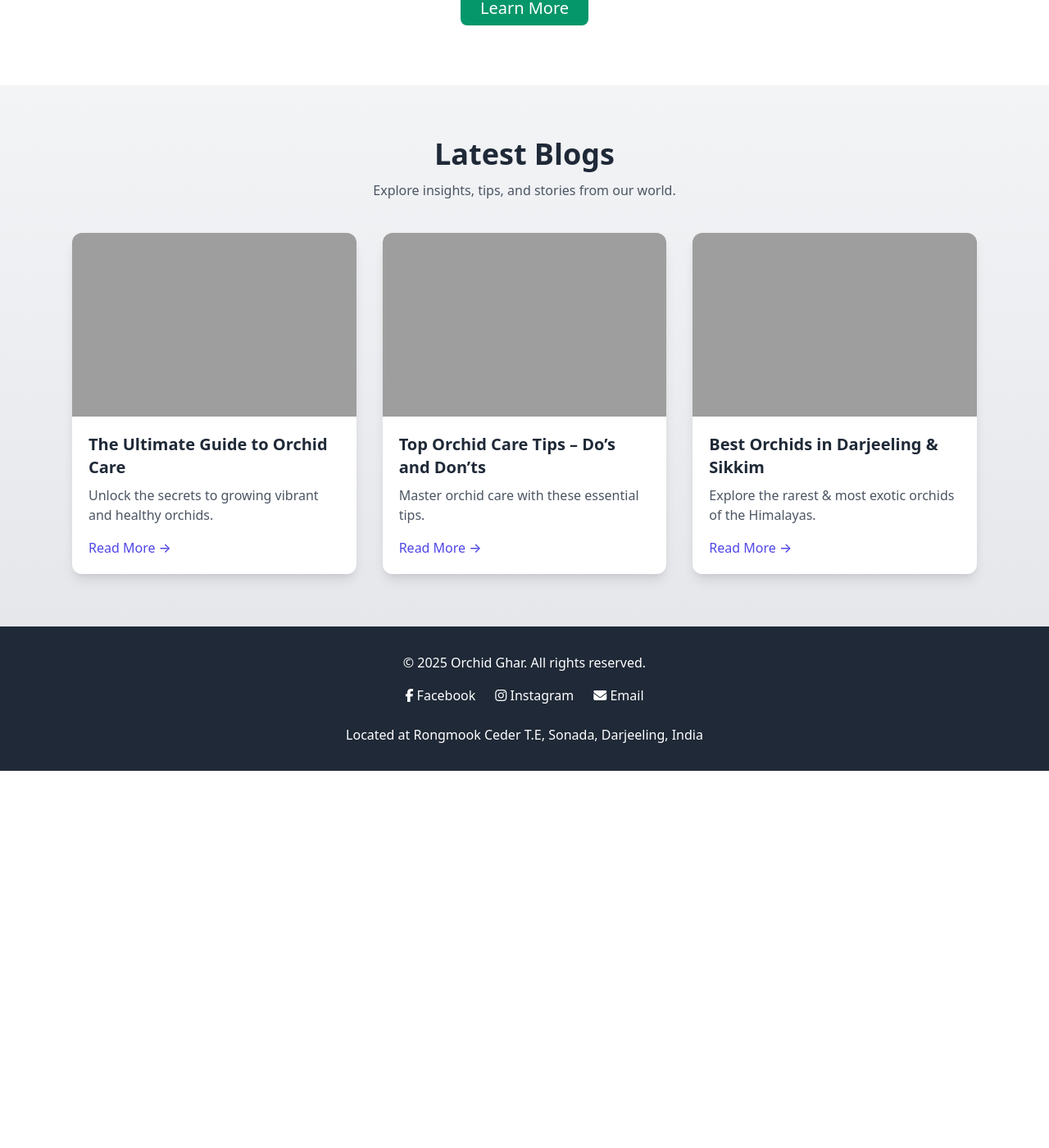
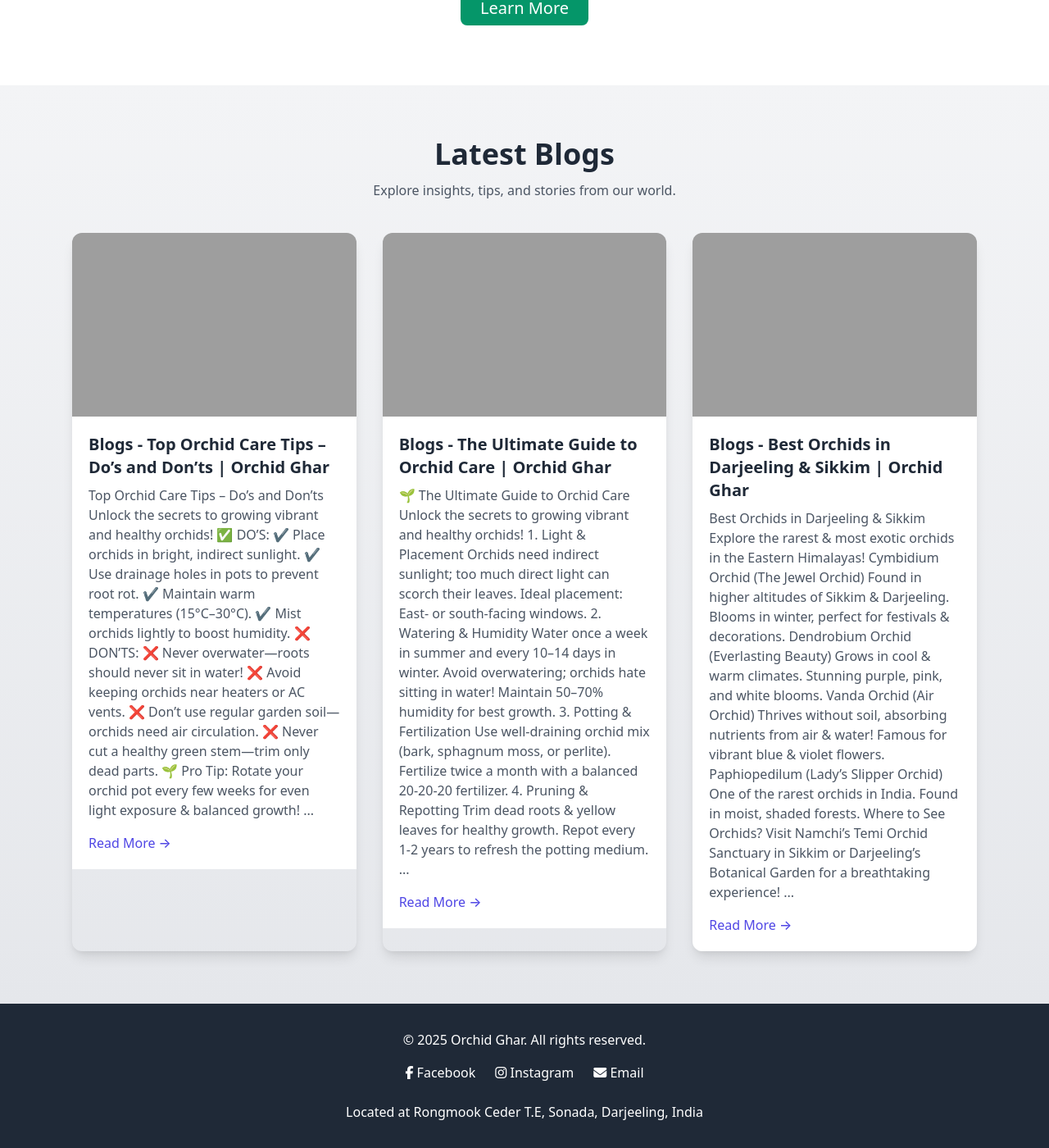
Before and after one commit to OrchidGhar/orchidghar.github.io, a Jekyll site: the page built from index.html, in a window 1280 px wide and 1400 px high, scrolled down 1384 px. Shown: the whole window at 82% size. Built offline with Jekyll 4.4.1, drawn with Linux system fonts in a browser that asks for light colours; nearby versions of some CDN libraries; before the commit the page ends 2324 px from its top, so only the background shows below that.

Commit message:
latest blogs dynamically added

```diff
--- /dev/null
+++ b/_includes/latestBlogs.html
@@ -0,0 +1,23 @@
+<!-- Blog Section -->
+<section class="py-16 bg-gradient-to-b from-gray-100 to-gray-200 dark:from-gray-900 dark:to-gray-800">
+    <div class="max-w-6xl mx-auto px-6">
+      <h2 class="text-4xl font-extrabold text-center text-gray-800 dark:text-gray-100">Latest Blogs</h2>
+      <p class="text-center text-gray-600 dark:text-gray-300 mt-3">Explore insights, tips, and stories from our world.</p>
+
+      <div class="mt-10 grid gap-8 sm:grid-cols-2 lg:grid-cols-3">
+        {% for post in site.posts limit:3 %}
+        <article class="group relative overflow-hidden rounded-xl shadow-lg transition-transform transform hover:scale-105 hover:shadow-2xl">
+          <div class="relative h-56 w-full">
+            <img src="{{ site.baseurl }}assets/images/{{ post.image|default:'Orchid1.jpg' }}" alt="{{ post.title }}" class="h-full w-full object-cover transition-opacity group-hover:opacity-75">
+            <div class="absolute inset-0 bg-black/40 opacity-0 group-hover:opacity-100 transition-all"></div>
+          </div>
+          <div class="p-5 bg-white dark:bg-gray-800">
+            <h3 class="text-xl font-semibold text-gray-800 dark:text-white">{{ post.title }}</h3>
+            <p class="text-gray-600 dark:text-gray-400 mt-2">{{ post.excerpt | strip_html }}...</p>
+            <a href="{{ post.url |prepend: site.baseurl}}" class="mt-4 inline-block text-indigo-600 dark:text-indigo-400 font-medium hover:underline">Read More →</a>
+          </div>
+        </article>
+        {% endfor %}
+      </div>
+    </div>
+  </section>
--- a/_posts/2025-02-13-Best-Orchids-in-Sikkim-and-Darjeeling.html
+++ b/_posts/2025-02-13-Best-Orchids-in-Sikkim-and-Darjeeling.html
@@ -1,6 +1,9 @@
 ---
 layout: blogs
 title: "Blogs - Best Orchids in Darjeeling & Sikkim | Orchid Ghar"
+date: 2025-02-13
+author: "Pranay Rai"
+image: Orchid1.jpg
 ---
     <section class="py-16 bg-gradient-to-b from-gray-100 to-gray-200 dark:from-gray-900 dark:to-gray-800">
         <div class="max-w-6xl mx-auto px-6">
--- a/_posts/2025-02-13-Top-Orchid-CAre-Tips-Dos-And-Donts.html
+++ b/_posts/2025-02-13-Top-Orchid-CAre-Tips-Dos-And-Donts.html
@@ -1,6 +1,9 @@
 ---
 layout: blogs
 title: "Blogs - Top Orchid Care Tips – Do’s and Don’ts | Orchid Ghar"
+date: 2025-02-13
+author: "Pranay Rai"
+image: Orchid3.jpg
 ---
 <section class="bg-white text-center">
     <div class="max-w-3xl mx-auto px-6 py-16">
--- a/index.html
+++ b/index.html
@@ -197,50 +197,4 @@ title: "Orchid Ghar - Premium Orchids & Flower Delivery"
   </div>
 </section>
 <!-- Blog Section -->
-<section class="py-16 bg-gradient-to-b from-gray-100 to-gray-200 dark:from-gray-900 dark:to-gray-800">
-  <div class="max-w-6xl mx-auto px-6">
-    <h2 class="text-4xl font-extrabold text-center text-gray-800 dark:text-gray-100">Latest Blogs</h2>
-    <p class="text-center text-gray-600 dark:text-gray-300 mt-3">Explore insights, tips, and stories from our world.</p>
-
-    <div class="mt-10 grid gap-8 sm:grid-cols-2 lg:grid-cols-3">
-      <!-- Blog Card 1 -->
-      <article class="group relative overflow-hidden rounded-xl shadow-lg transition-transform transform hover:scale-105 hover:shadow-2xl">
-        <div class="relative h-56 w-full">
-          <img src="{{ site.baseurl }}assets/images/Orchid1.jpg" alt="Orchid Care" class="h-full w-full object-cover transition-opacity group-hover:opacity-75">
-          <div class="absolute inset-0 bg-black/40 opacity-0 group-hover:opacity-100 transition-all"></div>
-        </div>
-        <div class="p-5 bg-white dark:bg-gray-800">
-          <h3 class="text-xl font-semibold text-gray-800 dark:text-white">The Ultimate Guide to Orchid Care</h3>
-          <p class="text-gray-600 dark:text-gray-400 mt-2">Unlock the secrets to growing vibrant and healthy orchids.</p>
-          <a href="{{ site.baseurl }}/blogs/The-Ultimate-Guide-to-Orchid-Care" class="mt-4 inline-block text-indigo-600 dark:text-indigo-400 font-medium hover:underline">Read More →</a>
-        </div>
-      </article>
-
-      <!-- Blog Card 2 -->
-      <article class="group relative overflow-hidden rounded-xl shadow-lg transition-transform transform hover:scale-105 hover:shadow-2xl">
-        <div class="relative h-56 w-full">
-          <img src="{{ site.baseurl }}assets/images/Orchid2.jpg" alt="Orchid Tips" class="h-full w-full object-cover transition-opacity group-hover:opacity-75">
-          <div class="absolute inset-0 bg-black/40 opacity-0 group-hover:opacity-100 transition-all"></div>
-        </div>
-        <div class="p-5 bg-white dark:bg-gray-800">
-          <h3 class="text-xl font-semibold text-gray-800 dark:text-white">Top Orchid Care Tips – Do’s and Don’ts</h3>
-          <p class="text-gray-600 dark:text-gray-400 mt-2">Master orchid care with these essential tips.</p>
-          <a href="{{ site.baseurl }}/blogs/Top-Orchid-Care-Tips-Dos-And-Donts" class="mt-4 inline-block text-indigo-600 dark:text-indigo-400 font-medium hover:underline">Read More →</a>
-        </div>
-      </article>
-
-      <!-- Blog Card 3 -->
-      <article class="group relative overflow-hidden rounded-xl shadow-lg transition-transform transform hover:scale-105 hover:shadow-2xl">
-        <div class="relative h-56 w-full">
-          <img src="{{ site.baseurl }}assets/images/Orchid3.jpg" alt="Best Orchids in Sikkim and Darjeeling" class="h-full w-full object-cover transition-opacity group-hover:opacity-75">
-          <div class="absolute inset-0 bg-black/40 opacity-0 group-hover:opacity-100 transition-all"></div>
-        </div>
-        <div class="p-5 bg-white dark:bg-gray-800">
-          <h3 class="text-xl font-semibold text-gray-800 dark:text-white">Best Orchids in Darjeeling & Sikkim</h3>
-          <p class="text-gray-600 dark:text-gray-400 mt-2">Explore the rarest & most exotic orchids of the Himalayas.</p>
-          <a href="{{ site.baseurl }}/blogs/Best-Orchids-in-Sikkim-and-Darjeeling" class="mt-4 inline-block text-indigo-600 dark:text-indigo-400 font-medium hover:underline">Read More →</a>
-        </div>
-      </article>
-    </div>
-  </div>
-</section>
+{% include latestBlogs.html %}
```
